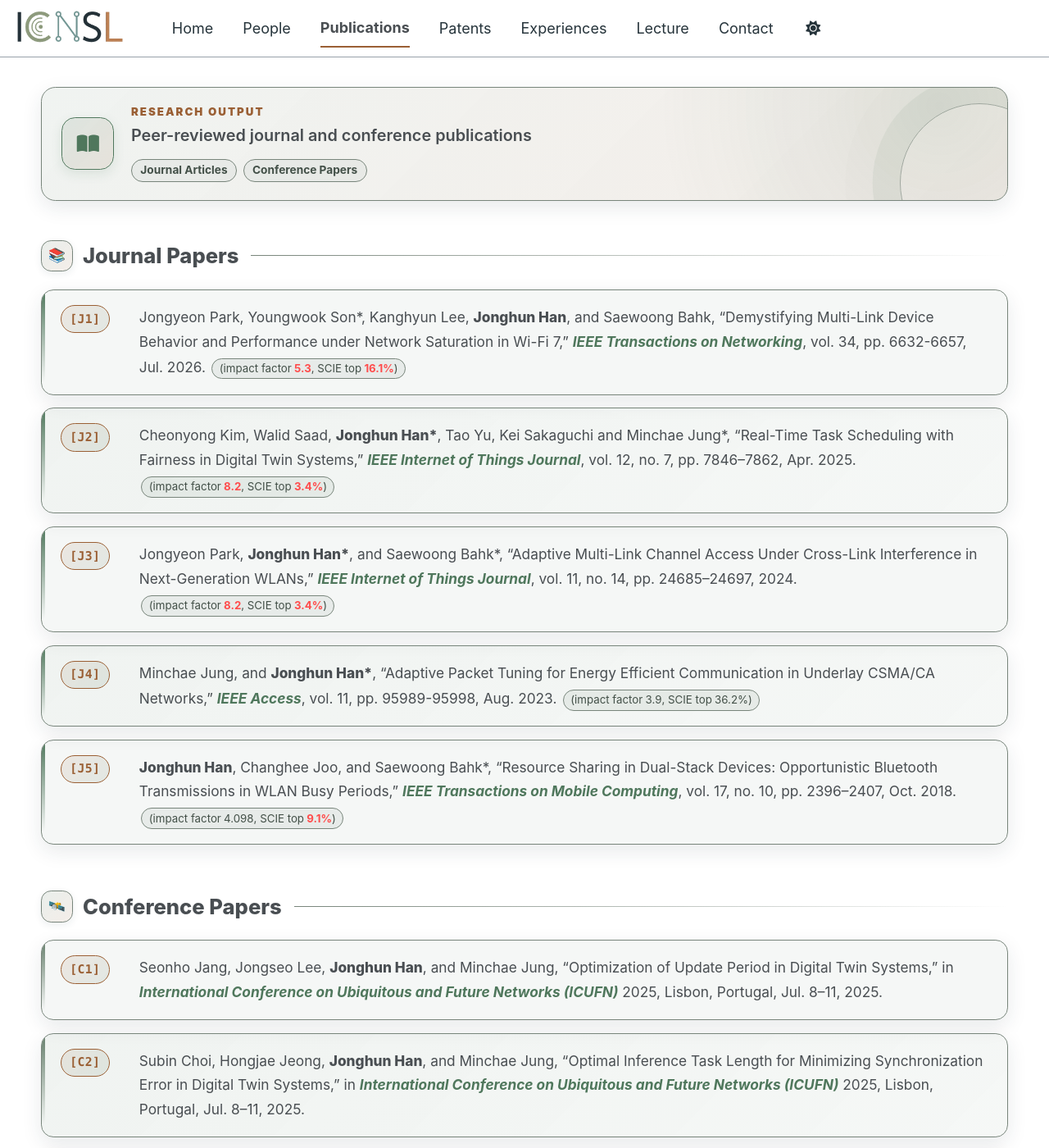
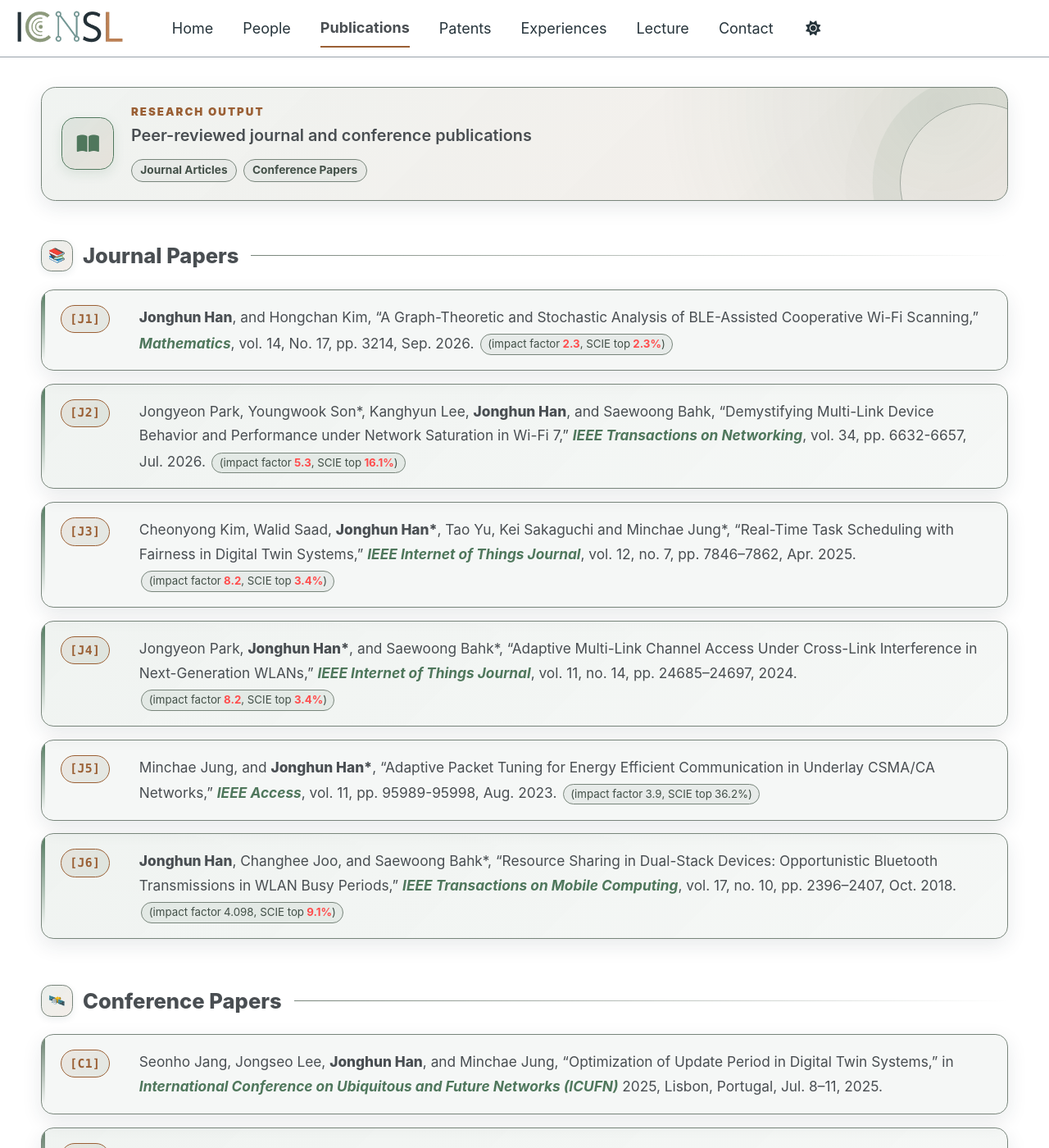
Before and after one commit to icnsl/icnsl.github.io, a Jekyll site: the page built from _pages/publications.md, in a window 1280 px wide and 1400 px high. Shown: the whole window at 82% size. Built offline with Jekyll 4.4.1, drawn with Linux system fonts in a browser that asks for light colours; a script bundle is joined from its source files by our own code; library files that are not in the unit come from our copies.

Commit message:
Update publications.md

```diff
--- a/_pages/publications.md
+++ b/_pages/publications.md
@@ -27,6 +27,16 @@ hide_title: true
 <div class="pub-entry" id="pub-j1">
   <div class="pub-no">[J1]</div>
   <div class="pub-citation">
+    <strong>Jonghun Han</strong>, and Hongchan Kim,
+    “A Graph-Theoretic and Stochastic Analysis of BLE-Assisted Cooperative Wi-Fi Scanning,”
+    <em>Mathematics</em>, vol. 14, No. 17, pp. 3214, Sep. 2026.
+    <span class="pub-impact">(impact factor<span class="pub-metric-value pub-red">2.3</span>, SCIE top<span class="pub-metric-value pub-red">2.3%</span>)</span>
+  </div>
+</div>
+
+<div class="pub-entry" id="pub-j2">
+  <div class="pub-no">[J2]</div>
+  <div class="pub-citation">
     Jongyeon Park, Youngwook Son*, Kanghyun Lee, <strong>Jonghun Han</strong>, and Saewoong Bahk,
     “Demystifying Multi-Link Device Behavior and Performance under Network Saturation in Wi-Fi 7,”
     <em>IEEE Transactions on Networking</em>, vol. 34, pp. 6632-6657, Jul. 2026.
@@ -34,8 +44,8 @@ hide_title: true
   </div>
 </div>
 
-<div class="pub-entry" id="pub-j2">
-  <div class="pub-no">[J2]</div>
+<div class="pub-entry" id="pub-j3">
+  <div class="pub-no">[J3]</div>
   <div class="pub-citation">
     Cheonyong Kim, Walid Saad, <strong>Jonghun Han*</strong>, Tao Yu, Kei Sakaguchi and Minchae Jung*,
     “Real-Time Task Scheduling with Fairness in Digital Twin Systems,”
@@ -44,8 +54,8 @@ hide_title: true
   </div>
 </div>
 
-<div class="pub-entry" id="pub-j3">
-  <div class="pub-no">[J3]</div>
+<div class="pub-entry" id="pub-j4">
+  <div class="pub-no">[J4]</div>
   <div class="pub-citation">
     Jongyeon Park, <strong>Jonghun Han*</strong>, and Saewoong Bahk*,
     “Adaptive Multi-Link Channel Access Under Cross-Link Interference in Next-Generation WLANs,”
@@ -54,8 +64,8 @@ hide_title: true
   </div>
 </div>
 
-<div class="pub-entry" id="pub-j4">
-  <div class="pub-no">[J4]</div>
+<div class="pub-entry" id="pub-j5">
+  <div class="pub-no">[J5]</div>
   <div class="pub-citation">
     Minchae Jung, and <strong>Jonghun Han*</strong>,
     “Adaptive Packet Tuning for Energy Efficient Communication in Underlay CSMA/CA Networks,”
@@ -64,8 +74,8 @@ hide_title: true
   </div>
 </div>
 
-<div class="pub-entry" id="pub-j5">
-  <div class="pub-no">[J5]</div>
+<div class="pub-entry" id="pub-j6">
+  <div class="pub-no">[J6]</div>
   <div class="pub-citation">
     <strong>Jonghun Han</strong>, Changhee Joo, and Saewoong Bahk*,
     “Resource Sharing in Dual-Stack Devices: Opportunistic Bluetooth Transmissions in WLAN Busy Periods,”
```
